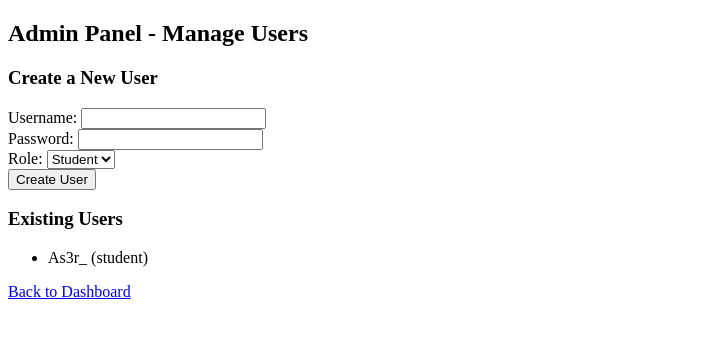
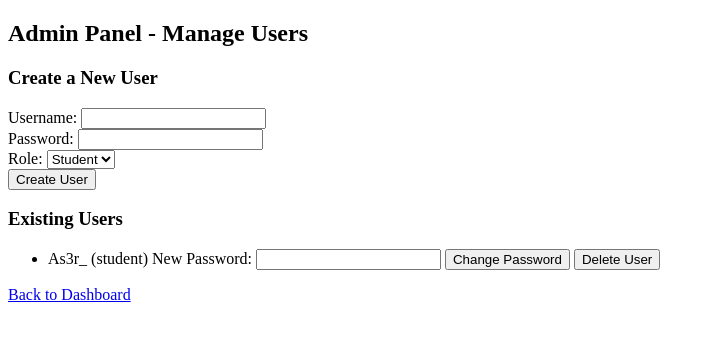
Before and after one commit to As3r1408/school_timetable, a Flask app: page /admin in a window 1280 px wide. Shown: the top 341 px of the page, without its empty margins (0-715 px from the left). Run offline with Flask 3, Linux system fonts and the light colour scheme; a user stored in the database is signed in.

Commit message:
✔ Admin panel button added to the dashboard (only for the admin). ✔ Admin can create new users (students & staff). ✔ Admin can change passwords for any user. ✔ Admin can delete users.

```diff
--- a/app.py
+++ b/app.py
@@ -141,25 +141,52 @@ def admin():
         return redirect(url_for('dashboard'))
 
     if request.method == 'POST':
-        username = request.form['username']
-        password = request.form['password']
-        role = request.form['role']  # student or staff
+        action = request.form.get('action')
 
-        # Check if user already exists
-        existing_user = User.query.filter_by(username=username).first()
-        if existing_user:
-            flash("User already exists!", "warning")
-            return redirect(url_for('admin'))
+        if action == "create_user":
+            # Create user logic
+            username = request.form['username']
+            password = request.form['password']
+            role = request.form['role']  # student or staff
 
-        # Hash the password and create the new user
-        hashed_password = generate_password_hash(password, method='pbkdf2:sha256')
-        new_user = User(username=username, password=hashed_password, role=role)
-        db.session.add(new_user)
-        db.session.commit()
-        flash(f"User '{username}' created successfully!", "success")
+            existing_user = User.query.filter_by(username=username).first()
+            if existing_user:
+                flash("User already exists!", "warning")
+            else:
+                hashed_password = generate_password_hash(password, method='pbkdf2:sha256')
+                new_user = User(username=username, password=hashed_password, role=role)
+                db.session.add(new_user)
+                db.session.commit()
+                flash(f"User '{username}' created successfully!", "success")
+
+        elif action == "change_password":
+            # Change password logic
+            user_id = request.form['user_id']
+            new_password = request.form['new_password']
+
+            user = User.query.get(user_id)
+            if user:
+                user.password = generate_password_hash(new_password, method='pbkdf2:sha256')
+                db.session.commit()
+                flash(f"Password changed for {user.username}!", "success")
+            else:
+                flash("User not found!", "danger")
+
+        elif action == "delete_user":
+            # Delete user logic
+            user_id = request.form['user_id']
+
+            user = User.query.get(user_id)
+            if user:
+                db.session.delete(user)
+                db.session.commit()
+                flash(f"User '{user.username}' deleted!", "info")
+            else:
+                flash("User not found!", "danger")
 
     users = User.query.filter(User.role != "admin").all()  # Don't show the admin account
     return render_template('admin.html', users=users)
+
 
 
 
--- a/templates/admin.html
+++ b/templates/admin.html
@@ -8,6 +8,7 @@
 
     <h3>Create a New User</h3>
     <form method="post">
+        <input type="hidden" name="action" value="create_user">
         Username: <input type="text" name="username" required><br>
         Password: <input type="password" name="password" required><br>
         Role:
@@ -21,7 +22,20 @@
     <h3>Existing Users</h3>
     <ul>
         {% for user in users %}
-            <li>{{ user.username }} ({{ user.role }})</li>
+            <li>
+                {{ user.username }} ({{ user.role }})
+                <form method="post" style="display:inline;">
+                    <input type="hidden" name="action" value="change_password">
+                    <input type="hidden" name="user_id" value="{{ user.id }}">
+                    New Password: <input type="password" name="new_password" required>
+                    <button type="submit">Change Password</button>
+                </form>
+                <form method="post" style="display:inline;">
+                    <input type="hidden" name="action" value="delete_user">
+                    <input type="hidden" name="user_id" value="{{ user.id }}">
+                    <button type="submit" onclick="return confirm('Are you sure?')">Delete User</button>
+                </form>
+            </li>
         {% endfor %}
     </ul>
 
```
